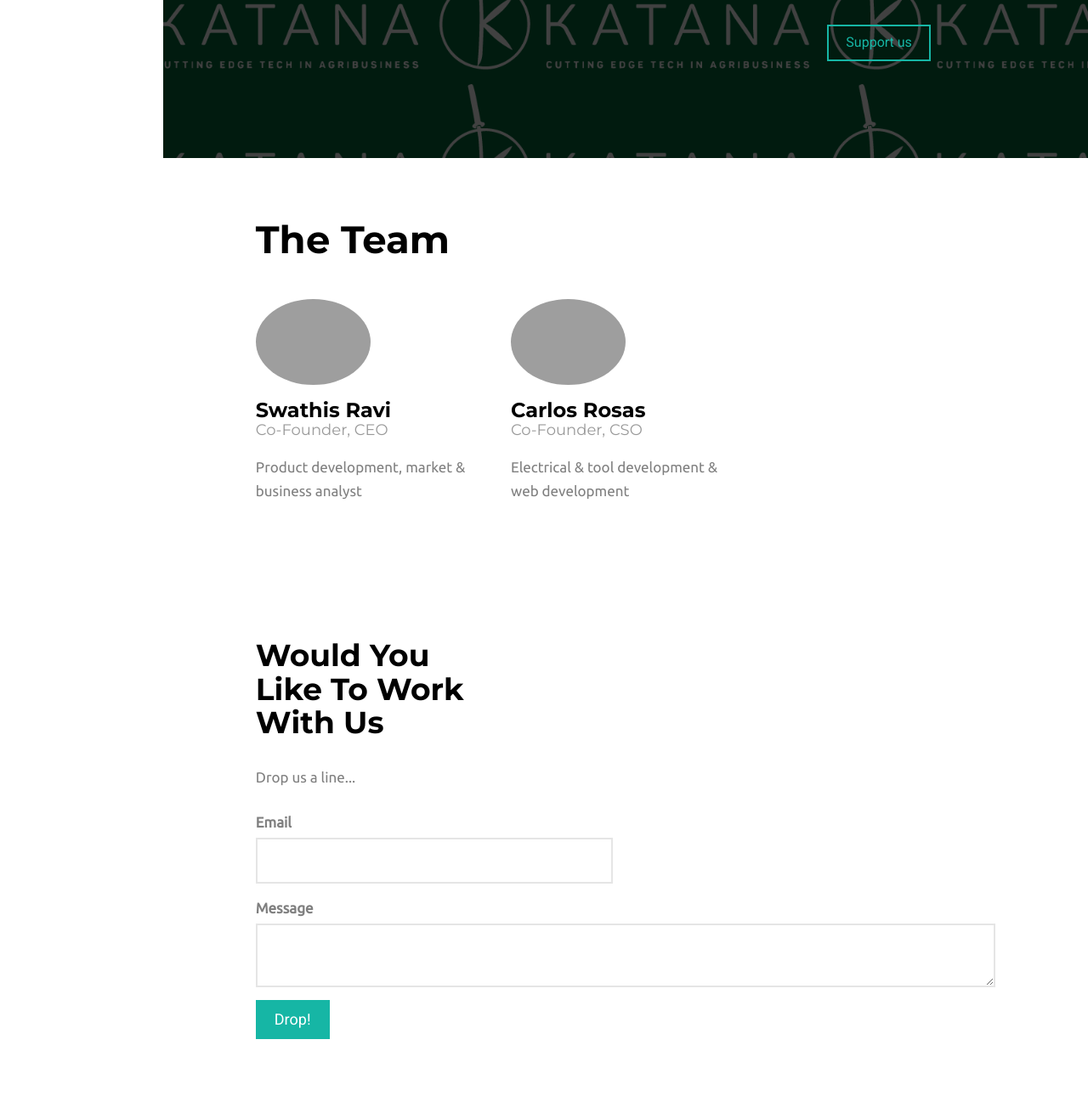
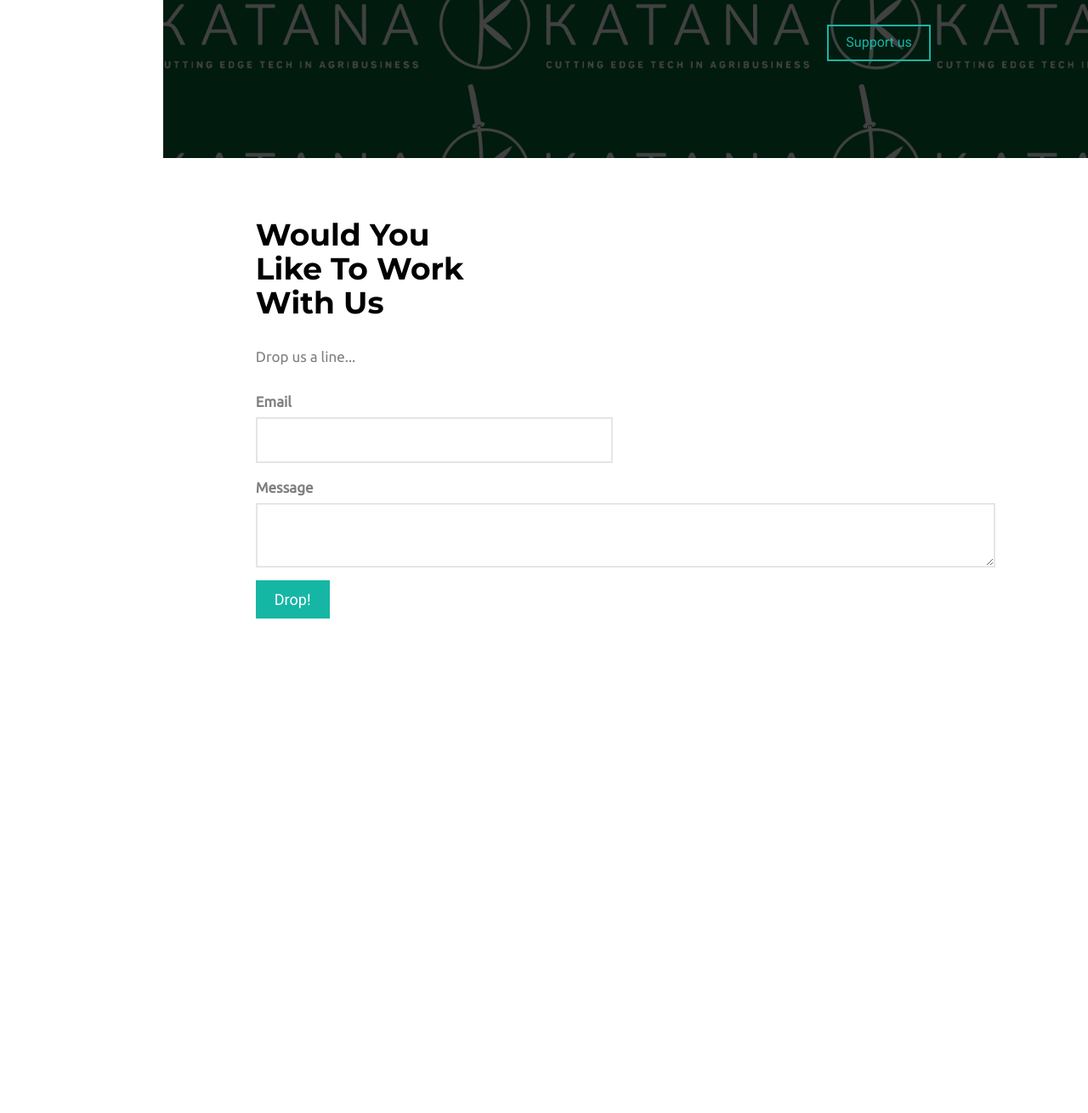
Before and after one commit to Fantaso/solarvibes_website, a Flask app: page /web/about in a window 1280 px wide. Shown: the part 4990-6300 px from the top of the page at 85% size. After the commit the page ends 5718 px from the top, so only its background shows below. Run offline with Flask 2, Linux system fonts and the light colour scheme; some libraries are stand-ins or nearby versions; some web fonts are replaced; grey boxes are pictures that could not be loaded.

Commit message:
About us Page layout done

```diff
--- a/solarvibes/__init__.py
+++ b/solarvibes/__init__.py
@@ -18,8 +18,6 @@ db = SQLAlchemy(app)                                # create database connection
 # End Import Models
 #############################
 
-
-
 #############################
 # Begin Import Views
 #############################
--- a/solarvibes/site/templates/site/about.html
+++ b/solarvibes/site/templates/site/about.html
@@ -184,33 +184,6 @@ fh5co-active
 	<!-- </a> -->
 <!-- END KATANA -->
 
-
-
-<!-- TEAM -->
-	<div class="fh5co-narrow-content  animate-box" data-animate-effect="fadeInLeft">
-		<h2 class="fh5co-heading" >The Team</span></h2>
-
-		<div class="row">
-			<div class="col-md-4 fh5co-staff">
-				<img src="{{ url_for('site.static', filename='images/t_swathish.png') }}" alt="Free HTML5 Bootstrap Template" class="img-responsive">
-				<h3>Swathis Ravi</h3>
-				<h4>Co-Founder, CEO</h4>
-				<p>Product development, market & business analyst</p>
-
-			</div>
-			<div class="col-md-4 fh5co-staff">
-				<img src="{{ url_for('site.static', filename='images/t_carlos.png') }}" alt="Free HTML5 Bootstrap Template" class="img-responsive">
-				<h3>Carlos Rosas</h3>
-				<h4>Co-Founder, CSO</h4>
-				<p>Electrical & tool development & web development</p>
-			</div>
-		</div>
-	</div>
-<!-- END TEAM -->
-
-
-
-
 <!-- SPAN -->
 	<div class="fh5co-narrow-content animate-box" data-animate-effect="fadeInLeft">
 
--- a/solarvibes/site/templates/site/base.html
+++ b/solarvibes/site/templates/site/base.html
@@ -81,8 +81,9 @@
 	      <h1 id="fh5co-logo"><a href="{{ url_for('site.index') }}"><img src="{{ url_for('site.static', filename='images/logo.png') }}" alt="Free HTML5 Bootstrap Website Template"></a></h1>
 	      <nav id="fh5co-main-menu" role="navigation">
 	        <ul>
-	          <li class="{% block web_index_active %}{% endblock %}"><a href="{{ url_for('site.index') }}">About Us</a></li>
-	          <li class="{% block web_agrimodule_active %}{% endblock %}"><a href="{{ url_for('site.agrimodule') }}">Our Solution</a></li>
+	          <li class="{% block web_agrimodule_active %}{% endblock %}"><a href="{{ url_for('site.agrimodule') }}">Home</a></li>
+            <li class="{% block web_index_active %}{% endblock %}"><a href="{{ url_for('site.index') }}">About Us</a></li>
+            <li><a href="https://medium.com/@Solarvibes" target="_blank">Adopt a Farmer</a></li>
 	          <li><a href="https://medium.com/@Solarvibes" target="_blank">Blog</a></li>
 	          <li class="{% block web_contact_active %}{% endblock %}"><a href="{{ url_for('site.contact') }}">Join Us</a></li>
 	        </ul>
--- a/solarvibes/site/templates/site/contact.html
+++ b/solarvibes/site/templates/site/contact.html
@@ -61,8 +61,6 @@ fh5co-active
 			</div>
 		</div>
 
-
-
 		<form method="POST" action="{{ url_for('site.contact') }}">
 			{{ form.csrf_token }}
 			<div class="row">
```
Also changed, not shown: solarvibes/site/templates/site/agrimodule.html (+0 -28 lines), solarvibes/site/templates/site/index.html (+6 -2 lines).
